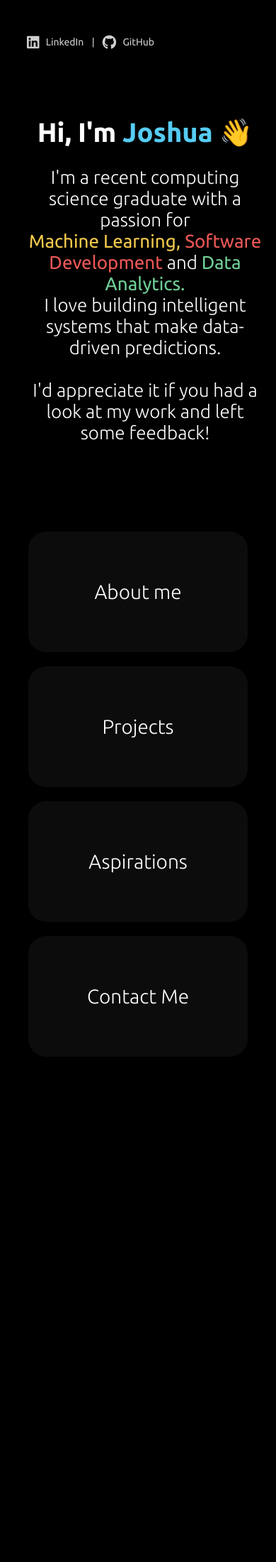
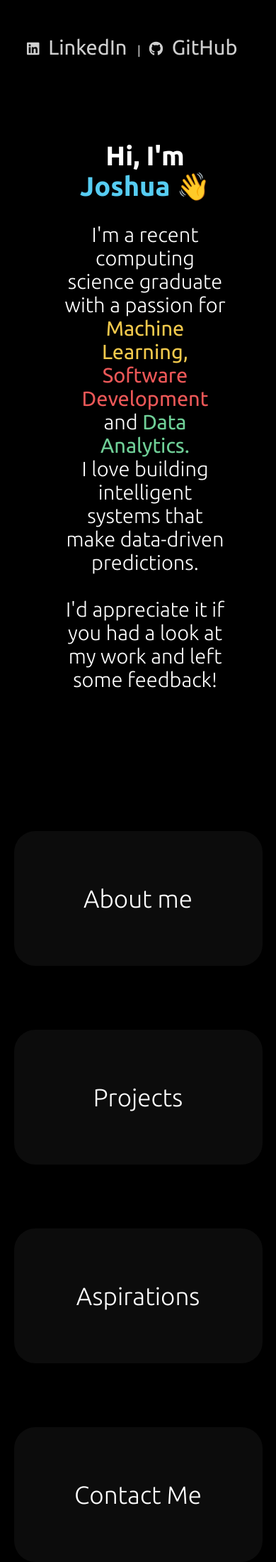
Before and after one commit to joshcoyle02/Portfolio_Git, a Flask app: page / in a window 390 px wide. Shown: the whole page at 71% size. Before the commit the page ends 1415 px from the top, so only its background shows below. Run offline with Flask 3, Linux system fonts and the light colour scheme; some libraries are stand-ins or nearby versions.

Commit message:
phone optimisation pt 2

```diff
--- a/static/css/index-mobile.css
+++ b/static/css/index-mobile.css
@@ -5,18 +5,28 @@
         min-height: 100vh;
     }
 
+
+    #details a {
+        text-decoration: none;
+        color: #cfcfcf;
+        margin: 0 8px;
+        transition: 0.2s ;
+        font-size: 29px;
+    }
+
+    #details a:hover {
+        transition: 0.2s ;
+        font-size: 29px;
+    }
+
     #name {
         font-size: 24px;
     }
 
-    #details {
-        font-size: 14px;
-    }
 
     .hero-container {
         flex-direction: column;
-        padding: 20px;
-        gap: 20px;
+        padding: 40px 70px 40px 70px;
         text-align: center;
     }
 
@@ -31,15 +41,11 @@
     }
 
     .hero p {
-        font-size:26px;
+        font-size:29px;
         margin-left: 20px;
     }
 
-    .picture {
-        justify-content: center;
-        width: 100%;
-        text-align: center;
-    }
+
 
     .picture img {
         height: 0px;
@@ -50,8 +56,8 @@
     .sec-2-wrapper {
         flex-direction: column;
         gap: 20px;
-        padding: 20px;
-        margin: 20px;
+        padding: 0px;
+        margin: 0px;
         align-items: center;
     }
 
@@ -64,4 +70,28 @@
         height: 170px;
         font-size: 28px;
     }
+
+        #but1, #but2, #but3, #but4 { background-color: #0c0c0c;
+        font-weight: lighter;
+        color:white;
+        width:90%;
+        height:190px;
+        align-content: center;
+        text-align: center;
+        font-size:35px;
+        border-radius: 30px;
+            margin-top:70px;
+    }
+
+    #but1:hover, #but2:hover, #but3:hover, #but4:hover{
+        background-color: #f2c94c;
+        font-weight: lighter;
+        color: black;
+        transition: 1s;
+        box-shadow: 0 0 100px rgb(92, 92, 92);
+        cursor: pointer;
+        padding:-5px 10px 5px 10px;
+        border-radius: 34px;
+        }
+
 }
--- a/static/css/index.css
+++ b/static/css/index.css
@@ -107,16 +107,44 @@
     color: white;
 }
 
+#but1, #but2, #but3, #but4 {
+    background-color: #0c0c0c;
+    font-weight: lighter;
+    color: white;
+    width: 400px;
+    height: 100px;
+    align-content: center;
+    text-align: center;
+    font-size: 25px;
+    border-radius: 30px;
+    transition: 0.5s;
+}
 
-#but1 { background-color: #0c0c0c; font-weight: lighter; color:white }
-#but1:hover{ background-color: #f2c94c; font-weight: lighter; color: black; transition: 1s;   box-shadow: 0 0 100px rgb(92, 92, 92);
-cursor: pointer;    padding:-5px 10px 5px 10px;    border-radius: 34px;}
-#but2 { background-color: #0c0c0c; font-weight: lighter; color:white }
-#but2:hover{ background-color: #eb5757; font-weight: lighter; color: black; transition: 1s;   box-shadow: 0 0 100px rgb(92, 92, 92);
-cursor: pointer; padding: 5px 10px 5px 10px;border-radius: 34px;}
-#but3 { background-color: #0c0c0c; font-weight: lighter; color:white }
-#but3:hover{ background-color: #6fcf97; font-weight: lighter; color: black; transition: 1s;   box-shadow: 0 0 100px rgb(92, 92, 92);
-cursor: pointer; padding: 5px 10px 5px 10px;border-radius: 34px;}
-#but4 { background-color: #0c0c0c; font-weight: lighter; color:white }
-#but4:hover{ background-color: #56ccf2; font-weight: lighter; color: black; transition: 1s;   box-shadow: 0 0 100px rgb(92, 92, 92);
-cursor: pointer; padding: 5px 10px 5px 10px;border-radius: 34px;}
+
+#but1:hover, #but2:hover, #but3:hover, #but4:hover{
+        background-color: #f2c94c;
+        font-weight: lighter;
+        color: black;
+        transition: 1s;
+        box-shadow: 0 0 100px rgb(92, 92, 92);
+        cursor: pointer;
+        padding:-5px 10px 5px 10px;
+        border-radius: 34px;
+}
+
+#but1:hover {
+    background-color:#56ccf2 ;
+}
+
+
+#but2:hover {
+    background-color:#f2c94c ;
+}
+
+#but3:hover {
+    background-color: #eb5757;
+}
+
+#but4:hover {
+    background-color: #6fcf97;
+}
--- a/static/css/style.css
+++ b/static/css/style.css
@@ -58,7 +58,6 @@ body {
    transition: 0.3s;
    font-size:19px;
     font-weight: bold;
-
 }
 
 #details {
--- a/templates/index.html
+++ b/templates/index.html
@@ -42,19 +42,10 @@
     </div>
 
     <div class="sec-2-wrapper">
-        <button id="but1">
-            <a href="{{ url_for('about_me') }}">About me</a>
-        </button>
-         <button id="but2">
-            <a href="{{ url_for('projects') }}">Projects</a>
-        </button>
-         <button id="but3">
-            <a href="{{ url_for('aspirations') }}">Aspirations</a>
-        </button>
-        <button id="but4">
-            <a href="{{ url_for('contactme') }}">Contact Me</a>
-        </button>
-
+            <a href="{{ url_for('about_me') }}" id="but1">About me</a>
+            <a href="{{ url_for('projects') }}" id="but2">Projects</a>
+            <a href="{{ url_for('aspirations') }}" id="but3">Aspirations</a>
+            <a href="{{ url_for('contactme') }}" id="but4">Contact Me</a>
     </div>
 
 </body>
```
